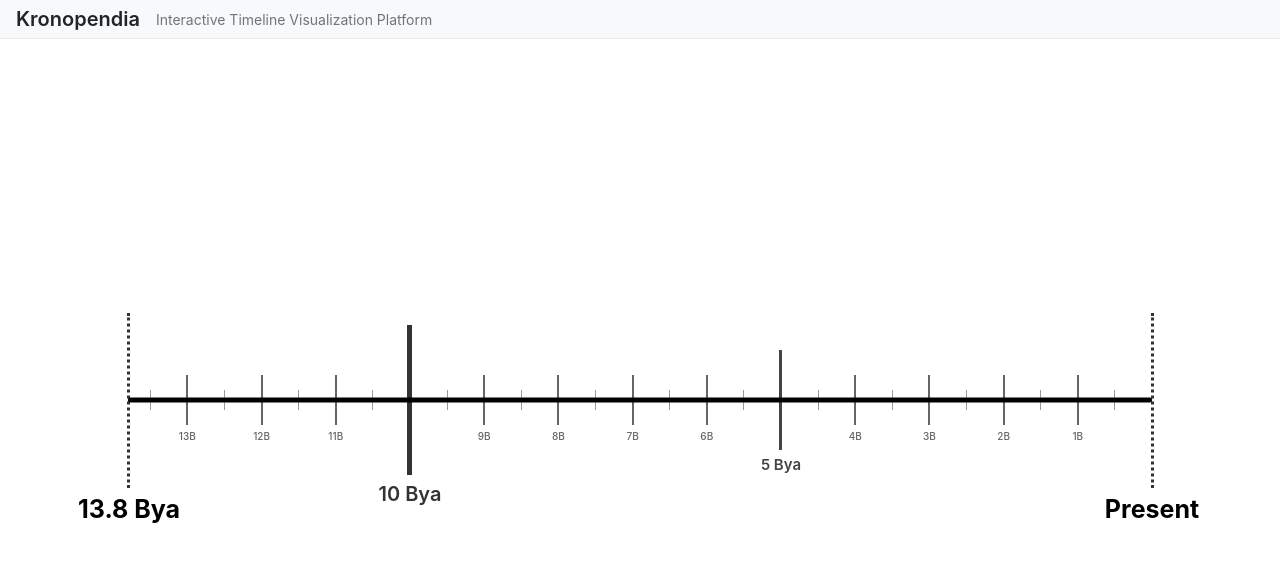
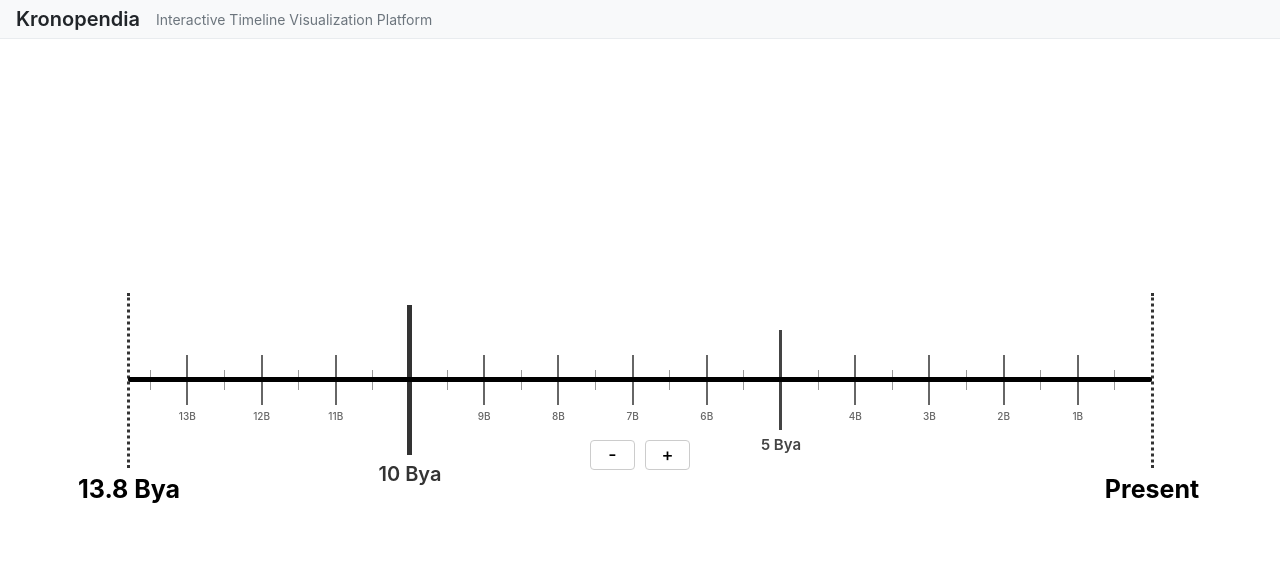
Before and after one commit to Kubbaj/Kronopendia, a React (Vite) app: page / in a window 1280 px wide. Shown: the top 562 px of the page. Built offline with nearby package versions, Linux system fonts and the light colour scheme.

Commit message:
added basic zooming functionality

```diff
--- a/src/komponents/scaffold/Scaffold.css
+++ b/src/komponents/scaffold/Scaffold.css
@@ -16,3 +16,22 @@
   align-items: center;
   height: 100%; /* Take up full height of container */
 }
+
+.zoom-controls {
+  display: flex;
+  gap: 10px;
+  margin-top: 10px;
+}
+
+.zoom-controls button {
+  width: 30px;
+  height: 30px;
+  display: flex;
+  align-items: center;
+  justify-content: center;
+  font-size: 18px;
+  cursor: pointer;
+  border: 1px solid #ccc;
+  background-color: white;
+  border-radius: 4px;
+}
--- a/src/komponents/scaffold/Scaffold.tsx
+++ b/src/komponents/scaffold/Scaffold.tsx
@@ -1,20 +1,84 @@
-import React from 'react';
+import React, { useState, useRef, useEffect } from 'react';
 import Spine from './Spine';
 import Spokes from './Spokes';
 import './Scaffold.css';
+import { TimeScope, DEFAULT_SCOPE, calculateZoomedScope, pixelPositionToYearsBP, UNIVERSE_AGE_YEARS } from '../../utils/timeUtils';
 
 interface ScaffoldProps {
-  width?: string;
+  initialWidth?: string;
 }
 
 const Scaffold: React.FC<ScaffoldProps> = ({
-  width = '80%'
+  initialWidth = '80%'
 }) => {
+  // State for current scope (visible time range)
+  const [scope, setScope] = useState<TimeScope>(DEFAULT_SCOPE);
+
+  // State to track if we're in the initial view or zoomed in
+  const [isZoomedIn, setIsZoomedIn] = useState(false);
+
+  // Reference to the scaffold content div for measuring
+  const scaffoldRef = useRef<HTMLDivElement>(null);
+
+  // Check if we're zoomed in based on the scope
+  useEffect(() => {
+    // If the scope is smaller than the full timeline, we're zoomed in
+    const isZoomed = scope.start !== UNIVERSE_AGE_YEARS || scope.end !== 0;
+    setIsZoomedIn(isZoomed);
+  }, [scope]);
+
+  // Handle zoom in button click
+  const handleZoomIn = () => {
+    const centerPoint = scope.start - (scope.start - scope.end) / 2;
+    setScope(prevScope => calculateZoomedScope(prevScope, centerPoint, 2));
+  };
+
+  // Handle zoom out button click
+  const handleZoomOut = () => {
+    const centerPoint = scope.start - (scope.start - scope.end) / 2;
+    setScope(prevScope => calculateZoomedScope(prevScope, centerPoint, 0.5));
+  };
+
+  // Handle mouse wheel for zooming
+  const handleWheel = (e: React.WheelEvent) => {
+    e.preventDefault();
+
+    if (scaffoldRef.current) {
+      // Get the x-coordinate relative to the scaffold
+      const rect = scaffoldRef.current.getBoundingClientRect();
+      const pixelPosition = e.clientX - rect.left;
+      const totalWidth = rect.width;
+
+      // Convert pixel position to years BP
+      const zoomPoint = pixelPositionToYearsBP(pixelPosition, totalWidth, scope);
+
+      // Determine zoom factor based on wheel direction
+      const zoomFactor = e.deltaY < 0 ? 1.2 : 0.8;
+
+      // Update scope
+      setScope(prevScope => calculateZoomedScope(prevScope, zoomPoint, zoomFactor));
+    }
+  };
+
+  // Calculate the current width based on zoom state
+  const currentWidth = isZoomedIn ? '100%' : initialWidth;
+
   return (
     <div className="scaffold-container">
-      <div className="scaffold-content" style={{ width }}>
-        <Spine width="100%" />
-        <Spokes width="100%" />
+      <div
+        className="scaffold-content"
+        style={{ width: currentWidth }}
+        ref={scaffoldRef}
+        onWheel={handleWheel}
+      >
+        <Spine width="100%" scope={scope} />
+        <Spokes width="100%" scope={scope} />
+      </div>
+
+      {/* Simple zoom controls */}
+      <div className="zoom-controls">
+        <button onClick={handleZoomOut}>-</button>
+        <button onClick={handleZoomIn}>+</button>
       </div>
     </div>
   );
--- a/src/komponents/scaffold/Spine.css
+++ b/src/komponents/scaffold/Spine.css
@@ -10,10 +10,12 @@
   top: 50%;
   transform: translateY(-50%);
   z-index: 1; /* Ensure spine is above spokes */
+  overflow: visible; /* Allow spine to extend beyond container */
 }
 
 .spine-line {
   height: 5px;
   background-color: #000;
   border-radius: 2px;
+  width: 100%; /* Always fill the container */
 }
--- a/src/komponents/scaffold/Spine.tsx
+++ b/src/komponents/scaffold/Spine.tsx
@@ -1,16 +1,30 @@
 import React from 'react';
 import './Spine.css';
+import { TimeScope, DEFAULT_SCOPE } from '../../utils/timeUtils';
 
 interface SpineProps {
   width?: string;
+  scope?: TimeScope;
 }
 
-const Spine: React.FC<SpineProps> = ({ width = '100%' }) => {
+const Spine: React.FC<SpineProps> = ({
+  width = '100%',
+  scope = DEFAULT_SCOPE
+}) => {
+  // Calculate the width and position of the spine based on the current scope
+  // When zoomed in, the spine will expand beyond the container
+  const spineStyle: React.CSSProperties = {
+    width: '100%', // Always fill the container width
+    position: 'absolute',
+    left: '0',
+    right: '0'
+  };
+
   return (
     <div className="spine-container">
       <div
         className="spine-line"
-        style={{ width }}
+        style={spineStyle}
       />
     </div>
   );
--- a/src/komponents/scaffold/Spokes.tsx
+++ b/src/komponents/scaffold/Spokes.tsx
@@ -1,9 +1,10 @@
 import React from 'react';
 import './Spokes.css';
-import { generateCosmicTimePoints, calculateTimePosition, TimePoint, SpokeSize } from '../../utils/timeUtils';
+import { generateCosmicTimePoints, calculateTimePosition, TimePoint, SpokeSize, TimeScope, DEFAULT_SCOPE } from '../../utils/timeUtils';
 
 interface SpokesProps {
   width: string;
+  scope?: TimeScope;
 }
 
 // Configuration for different spoke sizes with all styling properties
@@ -95,14 +96,14 @@ const formatSpokeLabel = (label: string, size: SpokeSize): string => {
   return label;
 };
 
-const Spokes: React.FC<SpokesProps> = ({ width }) => {
+const Spokes: React.FC<SpokesProps> = ({ width, scope = DEFAULT_SCOPE }) => {
   // Generate time points for the cosmic scale
   const timePoints = generateCosmicTimePoints();
 
   // Generate an array of spokes
   const spokes = timePoints.map((timePoint, index) => {
-    // Calculate position based on years before present
-    const position = calculateTimePosition(timePoint.yearsBP, width);
+    // Calculate position based on years before present and current scope
+    const position = calculateTimePosition(timePoint.yearsBP, width, scope);
 
     // Get configuration for this spoke size
     const config = spokeSizeConfig[timePoint.size];
--- a/src/utils/timeUtils.ts
+++ b/src/utils/timeUtils.ts
@@ -15,6 +15,18 @@ export interface TimePoint {
   // Size/importance of the time point
   size: SpokeSize;
 }
+
+// Add a new interface to represent the visible time range (scope)
+export interface TimeScope {
+  start: number;  // Years before present (start of visible range)
+  end: number;    // Years before present (end of visible range)
+}
+
+// Default scope shows the entire universe timeline
+export const DEFAULT_SCOPE: TimeScope = {
+  start: UNIVERSE_AGE_YEARS,
+  end: 0
+};
 
 /**
  * Defines the sequence of time intervals for spokes
@@ -102,6 +114,58 @@ function formatYearLabel(yearsBP: number): string {
 }
 
 /**
+ * Calculates a new scope based on zooming in/out from a specific point
+ * @param currentScope Current visible time range
+ * @param zoomPoint Point to zoom around (in years BP)
+ * @param zoomFactor Factor to zoom by (> 1 for zoom in, < 1 for zoom out)
+ * @returns New scope after zooming
+ */
+export function calculateZoomedScope(
+  currentScope: TimeScope,
+  zoomPoint: number,
+  zoomFactor: number
+): TimeScope {
+  // Calculate current scope width
+  const currentWidth = currentScope.start - currentScope.end;
+
+  // Calculate new scope width after zoom
+  const newWidth = currentWidth / zoomFactor;
+
+  // Calculate relative position of zoom point within current scope (0-1)
+  const relativePosition = (currentScope.start - zoomPoint) / currentWidth;
+
+  // Calculate new start and end points, maintaining the zoom point's relative position
+  const newStart = zoomPoint + relativePosition * newWidth;
+  const newEnd = zoomPoint - (1 - relativePosition) * newWidth;
+
+  // Ensure we don't zoom beyond the universe bounds
+  return {
+    start: Math.min(UNIVERSE_AGE_YEARS, Math.max(newStart, 0)),
+    end: Math.max(0, Math.min(newEnd, UNIVERSE_AGE_YEARS))
+  };
+}
+
+/**
+ * Converts a pixel position on the timeline to years before present
+ * @param pixelPosition Position in pixels from left edge of timeline
+ * @param totalWidth Total width of timeline in pixels
+ * @param scope Current visible time range
+ * @returns Years before present at the given position
+ */
+export function pixelPositionToYearsBP(
+  pixelPosition: number,
+  totalWidth: number,
+  scope: TimeScope
+): number {
+  // Calculate relative position (0-1) along the timeline
+  const relativePosition = pixelPosition / totalWidth;
+
+  // Convert to years BP based on current scope
+  const scopeWidth = scope.start - scope.end;
+  return scope.start - (relativePosition * scopeWidth);
+}
+
+/**
  * Generates time points for the current view based on the Spoke-Sequence
  * For now, we'll use a static implementation with the first 4 intervals
  * in the sequence (10B, 5B, 1B, 500M)
@@ -181,17 +245,19 @@ export function generateCosmicTimePoints(): TimePoint[] {
  * Calculates the position along the timeline for a given time point
  * @param yearsBP Years before present
  * @param totalWidth Total width of the timeline (usually a percentage)
+ * @param scope Current visible time range
  * @returns Position as a percentage string
  */
-export function calculateTimePosition(yearsBP: number, totalWidth: string): string {
-  // Convert totalWidth from percentage to a number
-  const widthValue = parseFloat(totalWidth);
+export function calculateTimePosition(
+  yearsBP: number,
+  totalWidth: string,
+  scope: TimeScope = DEFAULT_SCOPE
+): string {
+  // Calculate position as a percentage within the current scope
+  const scopeWidth = scope.start - scope.end;
+  const position = ((scope.start - yearsBP) / scopeWidth) * 100;
 
-  // Calculate position as a percentage (0% = oldest, 100% = present)
-  const position = (1 - (yearsBP / UNIVERSE_AGE_YEARS)) * 100;
-
-  // Ensure position is within bounds
-  const boundedPosition = Math.max(0, Math.min(100, position));
-
-  return `${boundedPosition}%`;
+  // We no longer bound the position to 0-100%
+  // This allows spokes to move off-screen when zooming in
+  return `${position}%`;
 }
```
